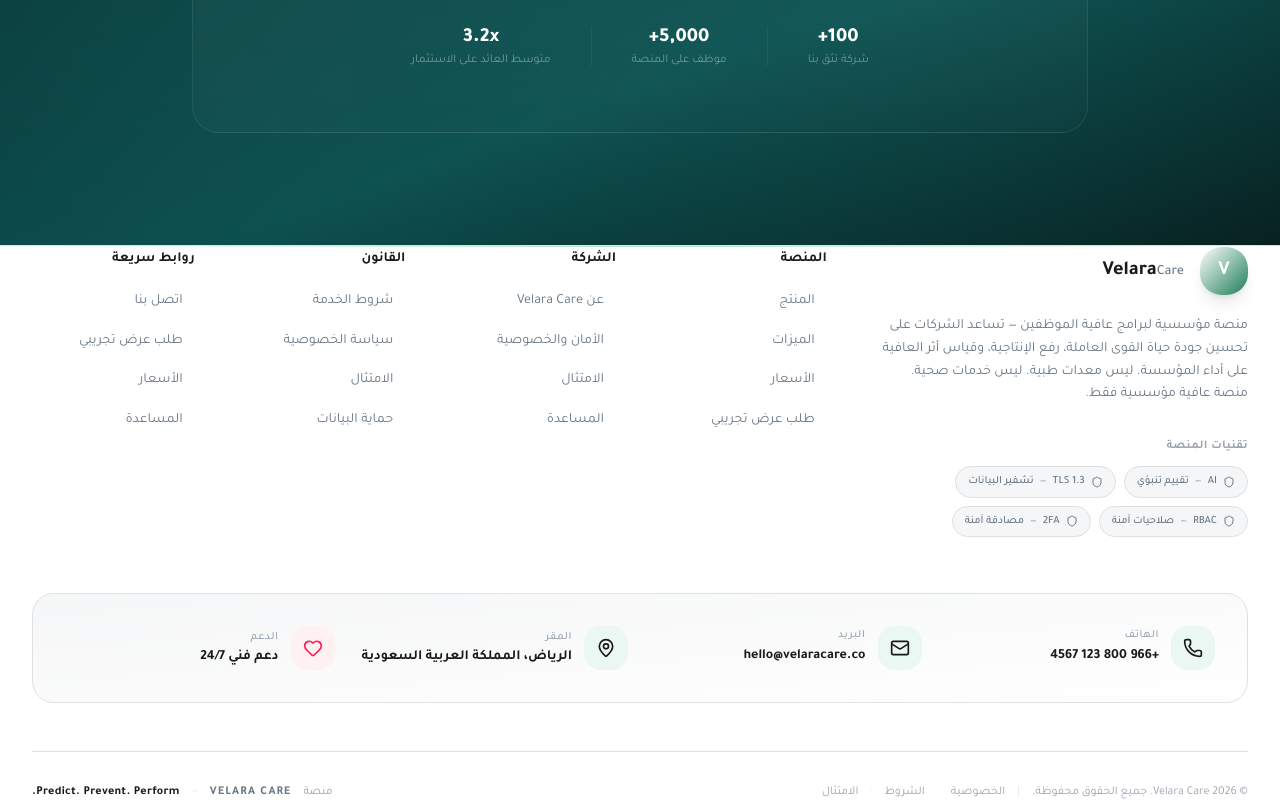
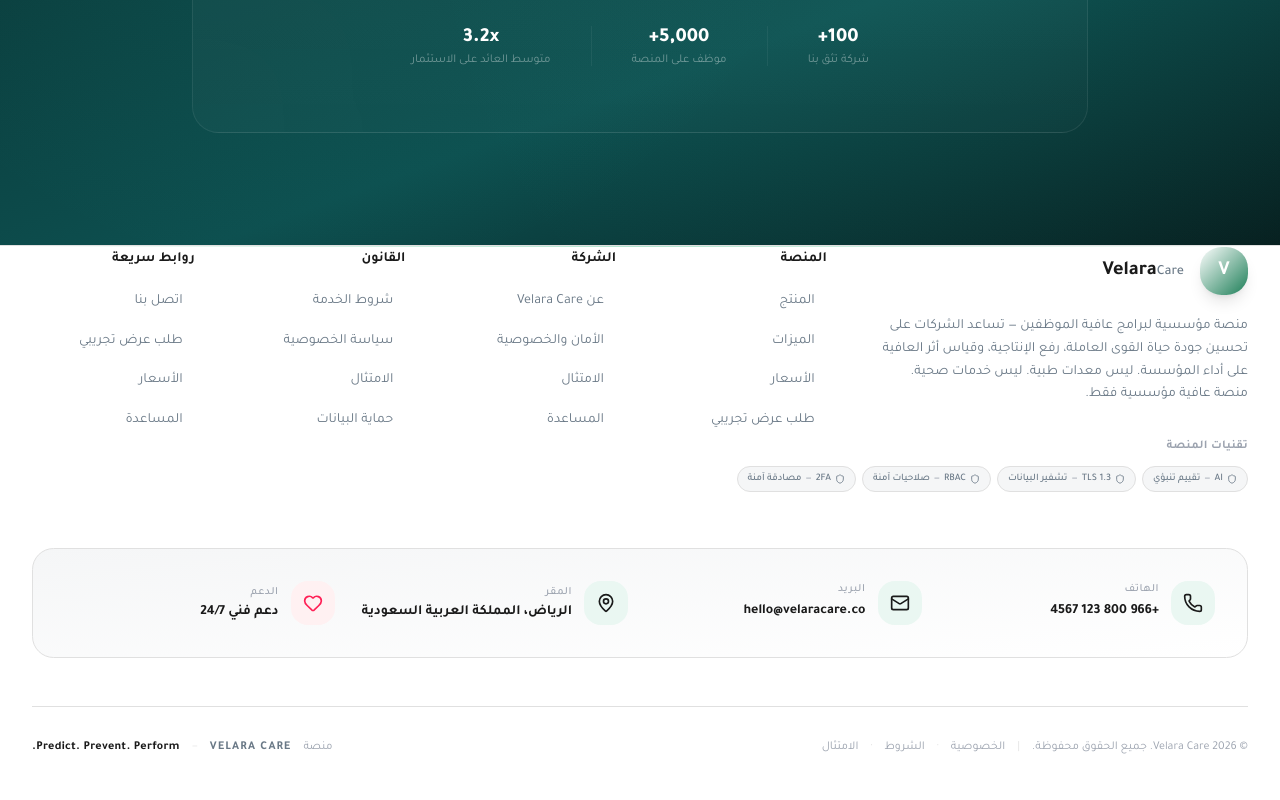
Before and after one commit to meklads/velaracare, a Next.js app: page / in a window 1280 px wide. Shown: the part 6417-7217 px from the top of the page. After the commit the page ends 7172 px from the top, so only its background shows below. Built offline with nearby package versions, Linux system fonts and the light colour scheme; no server answers.

Commit message:
fix: footer spacing, trust signals row, bottom padding
- Increased top padding (pt-20 lg:pt-24) for separation from section above
- Increased bottom padding (pb-14 lg:pb-16) so footer doesn't touch page bottom
- Trust signals now on single row with flex-nowrap and compact styling

```diff
--- a/src/components/layout/Footer.tsx
+++ b/src/components/layout/Footer.tsx
@@ -54,7 +54,7 @@
       {/* Top accent line */}
       <div className="h-px bg-gradient-to-l from-[var(--accent)] via-[var(--accent-light)]/40 to-transparent" />
 
-      <div className="container-shade pt-16 lg:pt-20 pb-10">
+      <div className="container-shade pt-20 lg:pt-24 pb-14 lg:pb-16">
         {/* ===== MAIN GRID: Brand + Links ===== */}
         <div className="grid gap-12 lg:grid-cols-6 mb-14">
           {/* --- Brand column --- */}
@@ -75,16 +75,16 @@
               منصة عافية مؤسسية فقط.
             </p>
 
-            {/* Trust signals */}
+            {/* Trust signals — سطر واحد */}
             <div className="mt-8">
               <p className="text-xs font-semibold text-[var(--text-muted)] mb-3 tracking-wide">تقنيات المنصة</p>
-              <div className="flex flex-wrap gap-2">
+              <div className="flex flex-nowrap gap-1.5">
                 {trustSignals.map((signal) => (
                   <div
                     key={signal.name}
-                    className="inline-flex items-center gap-1.5 px-3 py-1.5 rounded-full bg-[var(--bg-secondary)] border border-[var(--border-primary)] text-[11px] font-medium text-[var(--text-secondary)] hover:border-[var(--accent)]/20 transition-colors"
+                    className="inline-flex items-center gap-1 px-2.5 py-1 rounded-full bg-[var(--bg-secondary)] border border-[var(--border-primary)] text-[10px] font-medium text-[var(--text-secondary)] hover:border-[var(--accent)]/20 transition-colors whitespace-nowrap"
                   >
-                    <Shield className="h-3 w-3 text-[var(--accent)]" />
+                    <Shield className="h-2.5 w-2.5 text-[var(--accent)]" />
                     {signal.name}
                     <span className="text-[var(--text-muted)]">—</span>
                     {signal.desc}
```
